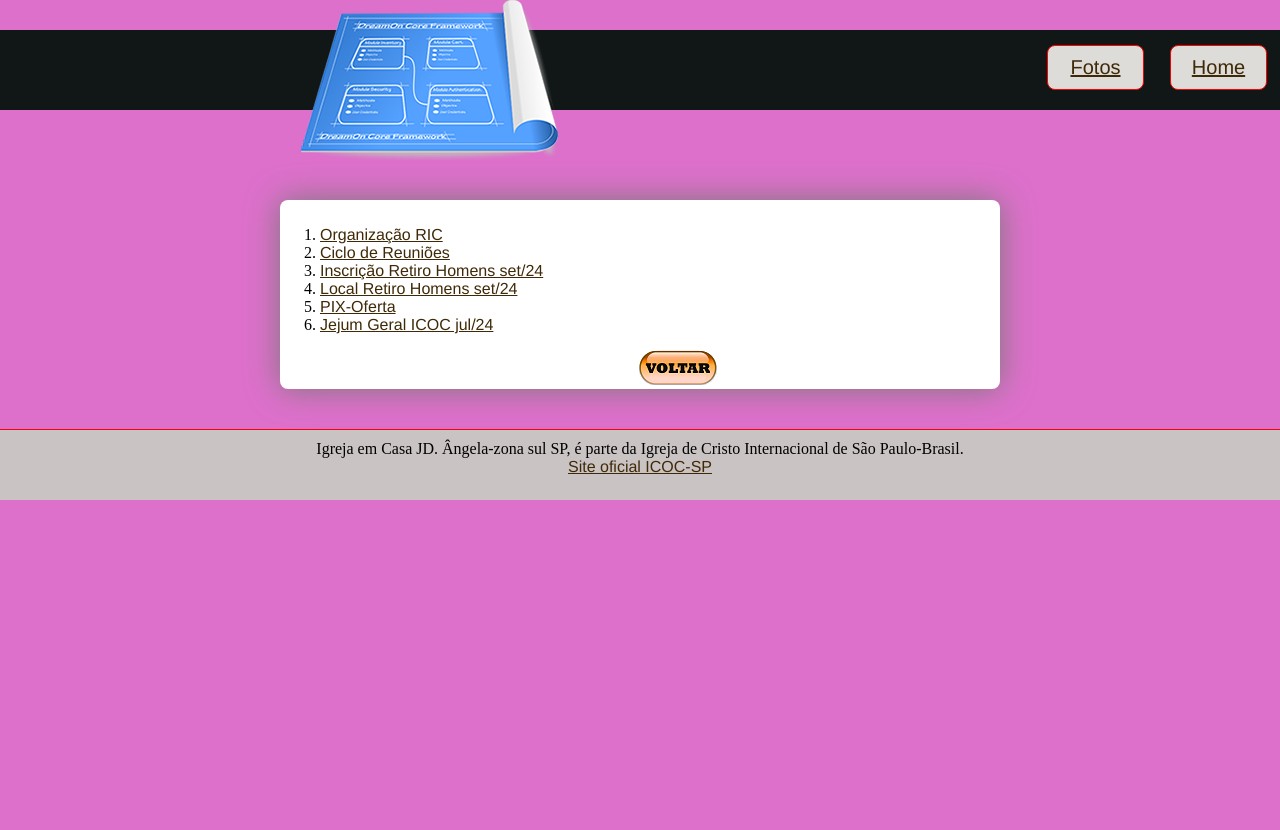
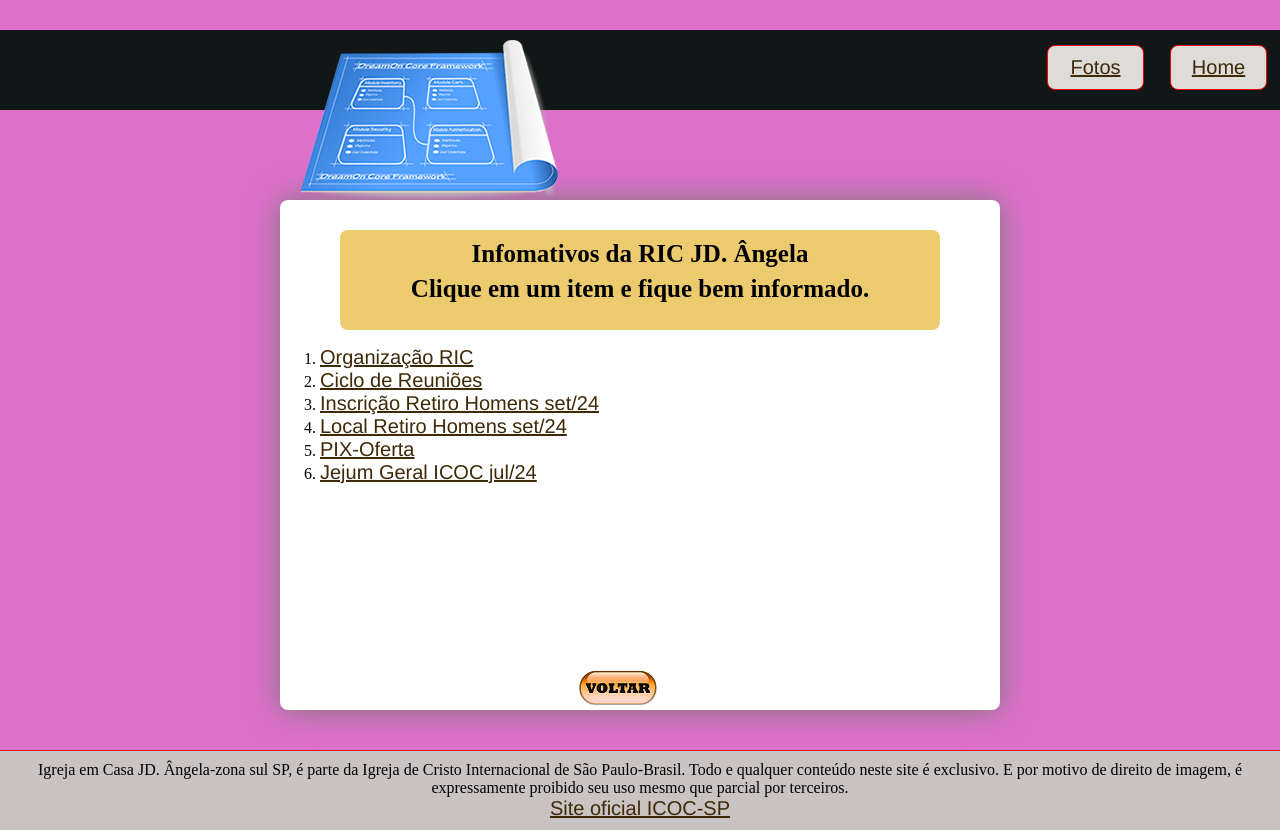
Before and after one commit to GuglielmoTargino/RIC_JD_ANGELA, a PHP site: page /muralnoticias.html in a window 1280 px wide. Before the commit the page ends 500 px from the top, so only its background shows below. Run offline with PHP 8.4, Linux system fonts and the light colour scheme.

Commit message:
final_info
Finalizada a pagina infirmação

```diff
--- a/libraries/infor.css
+++ b/libraries/infor.css
@@ -16,6 +16,9 @@ div#principal{
     background-color: white;
     box-shadow:  0 0 2em rgb(124, 120, 120);
     padding-top: 10px;
+    border-radius: 8px;
+}
+div#filha{
     border-radius: 8px;
 }
 
@@ -239,58 +221,42 @@ div#botao-menu img#bot-menu{
 
     div#principal{
         width: 720px;
+        height: 500px;
         margin: 200px auto 10px auto;
     }
-
+    div#filha{
+        width: 600px;
+        height: 80px;
+        background-color: rgb(236, 203, 111);
+        margin: 20px auto 10px auto;
+        padding-top: 20px;
+    }
 
     img#logo-pagina{
-            top: -350px;
+            top: -460px;
             left: 20px;
-    }
-
-    figure#moldura{
-        position: relative;
-        border: 8px solid hsl(0, 22%, 96%);
-        box-shadow:  0 0 1em rgb(46, 8, 8);
-        width: 640px;
-        height: 582px;
-        left:-10px;
-        margin-top: 200px;
-        margin-bottom: 50px;
-        background-color: rgb(144, 144, 146);
-
-    }
-
-    figure#moldura img{
-        position: relative;
-        right: 0px;
-        top: 0px;
-        width: 608px;
-    }
-
-    p{
-      font-size: 14px;
     }
 
     img#botao-voltar{
         position: relative;
-        left: 10px;
+        left: 40px;
+        bottom: -170px;
     }
 
     h1{
-        margin-top: 50px;
+        position: relative;
+        margin-top: -10px;
         font-size: 25px;
+        text-align: center;
+
     }
 
-    h2{
-        font-size: 23px;
+    p{
+        font-size: 12px;
         }
-
-    img#botao-voltar{
-        position: relative;
-        left: 100px;
+   a{
+     font-size: 20px;
         }
-
 
 }
 
@@ -305,19 +271,8 @@ img#logo-pagina{
 }
 
 p{
-    text-align:left;
+    text-align: justify;
     text-indent: 30px;
     font-family: Arial, Helvetica, sans-serif;
+    font-size: 16px;
 }
-
-h1{
-    position: relative;
-    top: 150px;
-    text-align: center;
-}
-
-h2{
-    position: relative;
-    top: 160px;
-    text-align: center;
-}
--- a/muralnoticias.html
+++ b/muralnoticias.html
@@ -45,21 +45,14 @@
             </div>
         </header>
 
+        <div id="principal">
+        <div id="filha">
+            <h1> Infomativos da RIC JD. Ângela</h1>
+            <h1> Clique em um item e fique bem informado.</h1>
+        </div>
 
 
-            <!--
-            <h1>Mural de informações da Igreja em Casa Jd. Ângela! </h1>
-            <h2>Veja na lista e fique bem informado.</h2>
-            -->
-
-
-
-
-        <div id="principal">
-
             <ol type="number" start="1">       <!-- nesta linha, oode ser tambeém ol, lista ordenada-->
-
-
                 <li> <a href="images/Organização RIC JD. Angela.pdf">Organização RIC</a></li>
                 <li> <a href="images/CicloRIC_v3.pdf">Ciclo de Reuniões</a></li>
                 <li> <a href="https://forms.gle/d4TzCbAY32bVogqT7">Inscrição Retiro Homens set/24</a></li>
@@ -68,12 +61,6 @@
                 <li> <a href="images/aviso2.jpg">Jejum Geral ICOC jul/24</a></li>
 
         </ol>
-            <!--
-            <figure id="moldura">
-                <iframe src="../RIC_JD_ANGELA/views/noticias.html" name="janela" id="frame-fotos">
-                </iframe>
-            </figure>
-            -->
 
             <img id="logo-pagina" src="images/especificacoes.png">
 
@@ -91,8 +78,9 @@
 
 
         <footer id="rodape">
-            Igreja em Casa JD. Ângela-zona sul SP, é parte da Igreja de Cristo Internacional de São Paulo-Brasil.<br/>
-            <a href="http://icoc.org.br" target="_blank">Site oficial ICOC-SP</a></p>
+            Igreja em Casa JD. Ângela-zona sul SP, é parte da Igreja de Cristo Internacional de São Paulo-Brasil. Todo e qualquer
+            conteúdo neste site é exclusivo. E por motivo de direito de imagem, é expressamente proibido seu uso mesmo que parcial por terceiros.<br/>
+            <a href="http://icoc.org.br" target=" blank">Site oficial ICOC-SP</a>
         </footer>
 
 </body>
```
Also changed, not shown: other parts of libraries/infor.css (+25 -46 lines). Lines whose indentation alone changed are shown as unchanged.
